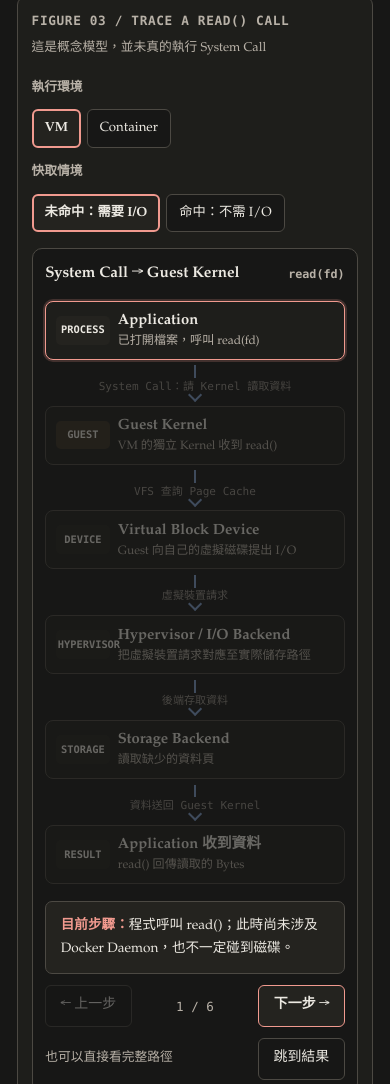
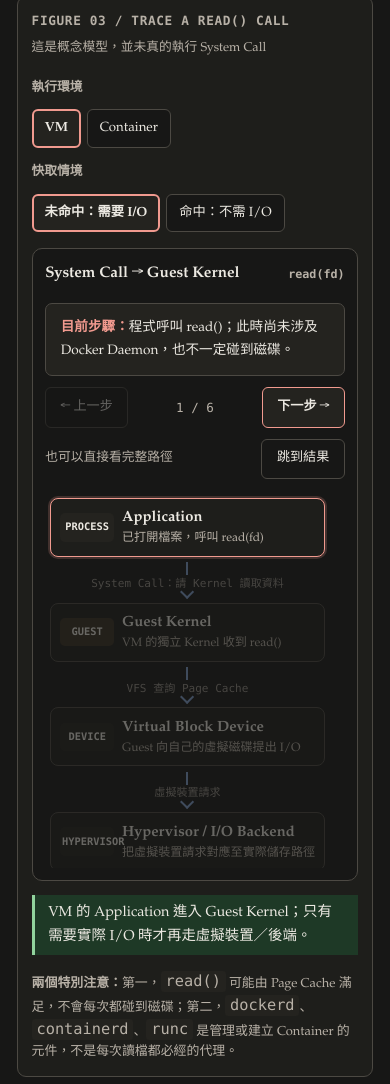
Before and after one commit to c0004512000/Learning, a plain HTML site: page Docker/lessons/0001-why-containers.html in a window 390 px wide. Shown: the part 3535-4619 px from the top of the page. Drawn offline with Linux system fonts and the light colour scheme.

Commit message:
fix(docker): make interactive syscall stepper readable on mobile

```diff
--- a/Docker/assets/visuals.css
+++ b/Docker/assets/visuals.css
@@ -105,3 +105,10 @@ details.summary-details p{margin:.6rem 0 0;font-size:.86rem}
  .arch-quick{grid-template-columns:1fr}.flow-step{grid-template-columns:3.2rem minmax(0,1fr)}.flow-selector strong{width:100%;margin:.25rem 0}
 }
 @media(prefers-reduced-motion:reduce){.flow-step,.arch-panel{transition:none}}
+
+/* Keep flow-step controls visible above a bounded, scrollable diagram on phones and desktops. */
+.flow-schematic{display:flex;flex-direction:column}
+.flow-head{order:0}
+.flow-bottom{order:1;margin:.15rem 0 .85rem}
+.flow-chain{order:2;max-height:27rem;overflow-y:auto;overscroll-behavior:contain;scrollbar-gutter:stable;padding:.25rem .2rem}
+@media(max-width:620px){.flow-chain{max-height:22rem}.flow-step-control{gap:.35rem}.flow-step-control button{font-size:.77rem}}
--- a/Docker/assets/visuals.js
+++ b/Docker/assets/visuals.js
@@ -58,6 +58,8 @@ document.addEventListener("DOMContentLoaded",()=>{
       fragment.append(item);
     });
     flowEl.replaceChildren(fragment);
+    const active=flowEl.querySelector(".flow-step.is-active");
+    if(active && typeof active.scrollIntoView==="function") active.scrollIntoView({block:"nearest",inline:"nearest",behavior:"instant"});
     document.getElementById("flow-index").textContent=(state.step+1)+" / "+steps.length;
     document.getElementById("flow-explanation").textContent=steps[state.step].why;
     document.getElementById("flow-prev").disabled=state.step===0;
```
